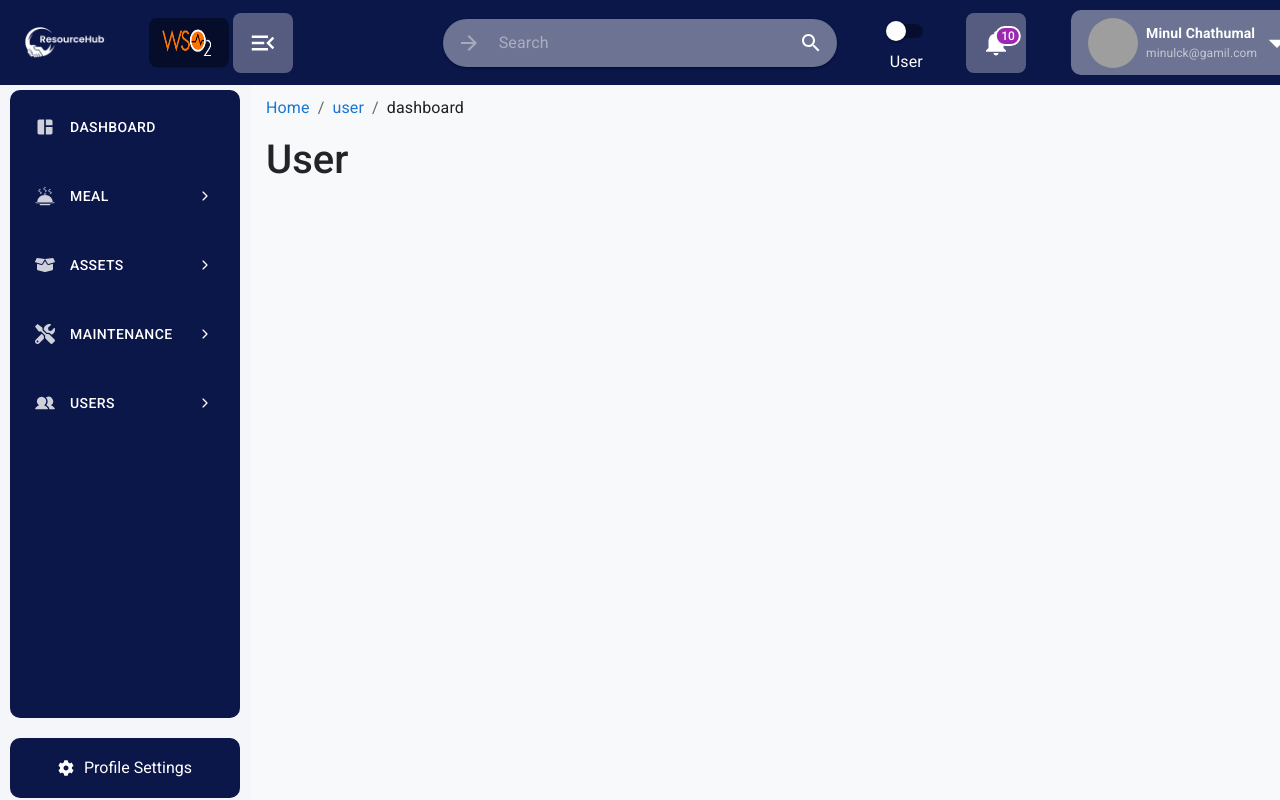
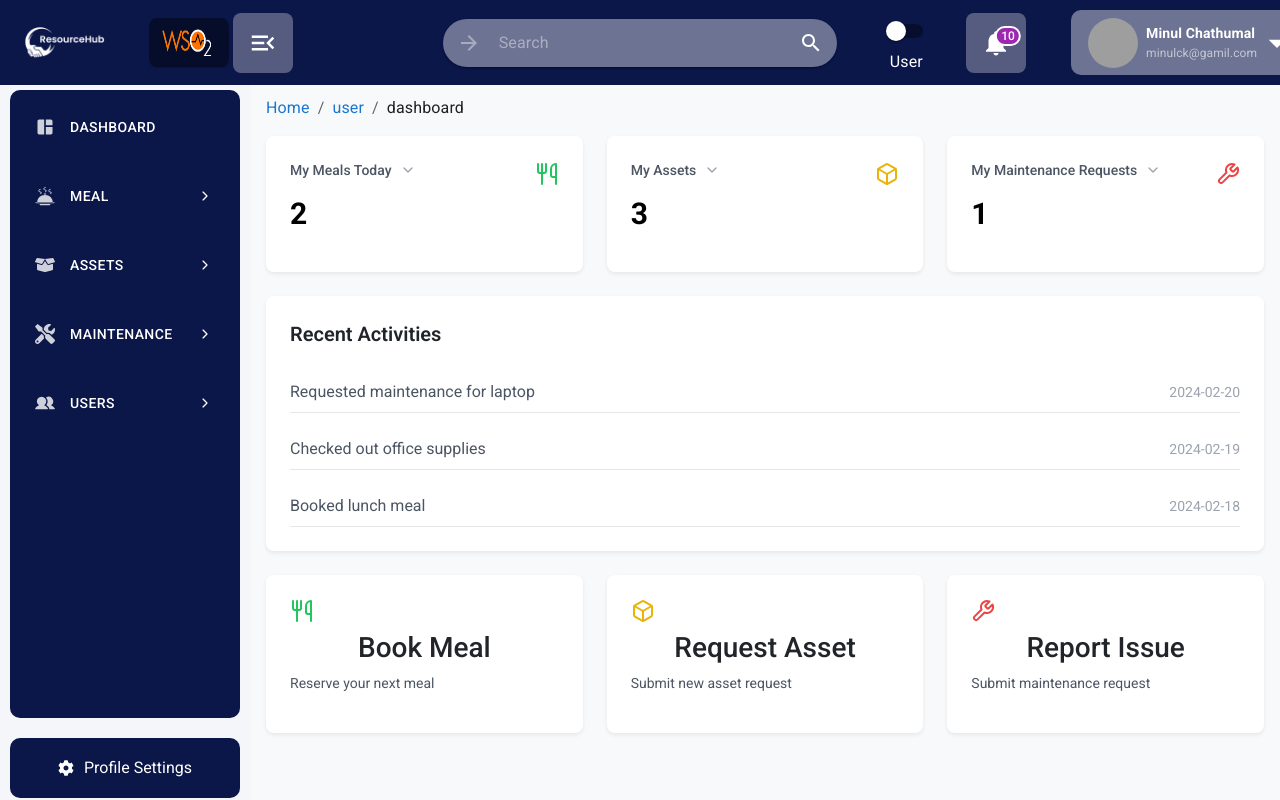
Before and after one commit to th33k/Resource_Hub, a React (Vite) app: page /user/dashboard in a window 1280 px wide. Built offline with nearby package versions, Linux system fonts and the light colour scheme; sample sign-in values are in the browser's storage; grey boxes are pictures that could not be loaded.

Commit message:
feat: add user dashboard components including QuickActions, RecentActivities, and StatCard

```diff
--- /dev/null
+++ b/src/components/Dashboard/User/QuickAction.jsx
@@ -0,0 +1,14 @@
+
+
+export const QuickAction = ({ icon: Icon, title, description, iconColor, onClick }) => {
+  return (
+    <button
+      onClick={onClick}
+      className="bg-white p-6 rounded-lg shadow-sm hover:shadow-md transition-shadow text-left w-full"
+    >
+      <Icon className={`${iconColor} mb-2`} size={24} />
+      <h3 className="font-medium mb-2">{title}</h3>
+      <p className="text-sm text-gray-600">{description}</p>
+    </button>
+  );
+};
--- /dev/null
+++ b/src/components/Dashboard/User/QuickActions.jsx
@@ -0,0 +1,34 @@
+import { Utensils, Box, Wrench } from 'lucide-react';
+import { QuickAction } from './QuickAction';
+
+export const QuickActions = () => {
+  const handleAction = (action) => {
+    console.log(`Handling ${action} action`);
+  };
+
+  return (
+    <div className="grid grid-cols-1 md:grid-cols-3 gap-6">
+      <QuickAction
+        icon={Utensils}
+        title="Book Meal"
+        description="Reserve your next meal"
+        iconColor="text-green-500"
+        onClick={() => handleAction('meal')}
+      />
+      <QuickAction
+        icon={Box}
+        title="Request Asset"
+        description="Submit new asset request"
+        iconColor="text-yellow-500"
+        onClick={() => handleAction('asset')}
+      />
+      <QuickAction
+        icon={Wrench}
+        title="Report Issue"
+        description="Submit maintenance request"
+        iconColor="text-red-500"
+        onClick={() => handleAction('maintenance')}
+      />
+    </div>
+  );
+};
--- /dev/null
+++ b/src/components/Dashboard/User/RecentActivities.jsx
@@ -0,0 +1,15 @@
+export const RecentActivities = ({ activities }) => {
+  return (
+    <div className="bg-white rounded-lg shadow-sm p-6">
+      <h2 className="text-xl font-semibold mb-4">Recent Activities</h2>
+      <div className="space-y-4">
+        {activities.map((activity, index) => (
+          <div key={index} className="flex items-center justify-between py-2 border-b">
+            <span className="text-gray-600">{activity.action}</span>
+            <span className="text-sm text-gray-400">{activity.date}</span>
+          </div>
+        ))}
+      </div>
+    </div>
+  );
+};
--- /dev/null
+++ b/src/components/Dashboard/User/StatCard.jsx
@@ -0,0 +1,61 @@
+import { useState } from 'react';
+import { ChevronDown } from 'lucide-react';
+import { StatCardPopup } from './StatCardPopup';
+
+export const StatCard = ({ title, value, previousValue, icon, chartData }) => {
+  const [isPopupOpen, setIsPopupOpen] = useState(false);
+
+  const getCardTextColor = () => {
+    if (previousValue !== undefined) {
+      if (typeof value === 'number' && typeof previousValue === 'number') {
+        if (value > previousValue) return 'text-green-500';
+        if (value < previousValue) return 'text-red-500';
+      }
+    }
+    return 'text-black';
+  };
+
+  const getSubtitle = () => {
+    switch (title) {
+      case 'Total Employees':
+        return 'Active employees in the system';
+      case 'Today Total meals':
+        return 'Meals served today';
+      case 'Due Assets':
+        return 'Assets pending return';
+      case 'New Maintenance':
+        return 'New maintenance requests';
+      default:
+        return '';
+    }
+  };
+
+  return (
+    <>
+      <div
+        className="bg-white rounded-lg p-6 shadow-sm cursor-pointer hover:shadow-xl transition-all"
+        onClick={() => setIsPopupOpen(true)}
+      >
+        <div className="flex items-center justify-between mb-2">
+          <h3 className="text-gray-600 text-sm font-medium flex items-center gap-2">
+            {title}
+            <ChevronDown size={16} className="text-gray-400" />
+          </h3>
+          {icon}
+        </div>
+        <p className={`text-3xl font-bold ${getCardTextColor()}`}>
+          {value}
+        </p>
+      </div>
+
+      <StatCardPopup
+        open={isPopupOpen}
+        onClose={() => setIsPopupOpen(false)}
+        title={title}
+        subtitle={getSubtitle()}
+        value={value}
+        chartData={chartData}
+      />
+    </>
+  );
+};
--- /dev/null
+++ b/src/components/Dashboard/User/StatCardPopup.jsx
@@ -0,0 +1,67 @@
+import { Line } from "react-chartjs-2";
+import { X } from "lucide-react";
+import { Dialog } from "@mui/material";
+
+export const StatCardPopup = ({
+  open,
+  onClose,
+  title,
+  subtitle,
+  value,
+  chartData,
+}) => {
+  const options = {
+    responsive: true,
+    plugins: {
+      legend: {
+        display: false,
+      },
+    },
+    scales: {
+      y: {
+        beginAtZero: true,
+      },
+    },
+  };
+
+  const data = {
+    labels: chartData?.labels || [],
+    datasets: [
+      {
+        data: chartData?.data || [],
+        borderColor: "rgb(59, 130, 246)",
+        tension: 0.4,
+      },
+    ],
+  };
+
+  return (
+    <Dialog open={open} onClose={onClose} maxWidth="sm" fullWidth>
+      <div className="p-6">
+        <div className="flex justify-between items-start mb-6">
+          <div>
+            <h2 className="text-xl font-semibold">{title}</h2>
+            <p className="text-gray-500 text-sm">{subtitle}</p>
+          </div>
+          <button
+            onClick={onClose}
+            className="text-gray-500 hover:text-gray-700"
+          >
+            <X size={20} />
+          </button>
+        </div>
+
+        <div className="mb-8">
+          <div className="text-sm text-gray-600 mb-2">Current Value</div>
+          <div className="text-3xl font-bold">{value}</div>
+        </div>
+
+        {chartData && (
+          <div className="h-64">
+            <Line options={options} data={data} />
+          </div>
+        )}
+      </div>
+    </Dialog>
+  );
+};
--- a/src/pages/UserDashboard.jsx
+++ b/src/pages/UserDashboard.jsx
@@ -1,13 +1,57 @@
+import { Utensils, Box, Wrench } from 'lucide-react';
+import { StatCard } from '../components/Dashboard/User/StatCard';
+import { RecentActivities } from '../components/Dashboard/User/RecentActivities';
+import { QuickActions } from '../components/Dashboard/User/QuickActions';
 
+const monthLabels = ['Jan', 'Feb', 'Mar', 'Apr', 'May', 'Jun', 'Jul', 'Aug', 'Sep', 'Oct', 'Nov', 'Dec'];
 
-function UserDashboard() {
+const recentActivities = [
+  { date: '2024-02-20', action: 'Requested maintenance for laptop' },
+  { date: '2024-02-19', action: 'Checked out office supplies' },
+  { date: '2024-02-18', action: 'Booked lunch meal' },
+];
 
-    return (
-        <div>
-            <h1>User</h1>
-        </div>
-    );
+function UserDashboard (){
+  return (
+    <div className="space-y-6">
+      {/* User Stats */}
+      <div className="grid grid-cols-1 md:grid-cols-3 gap-6">
+        <StatCard
+          title="My Meals Today"
+          value="2"
+          icon={<Utensils className="text-green-500" />}
+          chartData={{
+            labels: monthLabels,
+            data: [1, 2, 2, 1, 2, 2, 2, 2, 2, 2, 2, 2],
+          }}
+        />
+        <StatCard
+          title="My Assets"
+          value="3"
+          icon={<Box className="text-yellow-500" />}
+          chartData={{
+            labels: monthLabels,
+            data: [2, 3, 3, 3, 3, 3, 3, 3, 3, 3, 3, 3],
+          }}
+        />
+        <StatCard
+          title="My Maintenance Requests"
+          value="1"
+          icon={<Wrench className="text-red-500" />}
+          chartData={{
+            labels: monthLabels,
+            data: [0, 1, 2, 1, 1, 1, 1, 1, 1, 1, 1, 1],
+          }}
+        />
+      </div>
 
-}
+      {/* Recent Activities */}
+      <RecentActivities activities={recentActivities} />
 
-export default UserDashboard
+      {/* Quick Actions */}
+      <QuickActions />
+    </div>
+  );
+};
+
+export default UserDashboard;
--- /dev/null
+++ b/src/types/activity.ts
@@ -0,0 +1,4 @@
+const activity = {
+  date: '',  // string type
+  action: '' // string type
+};
```
